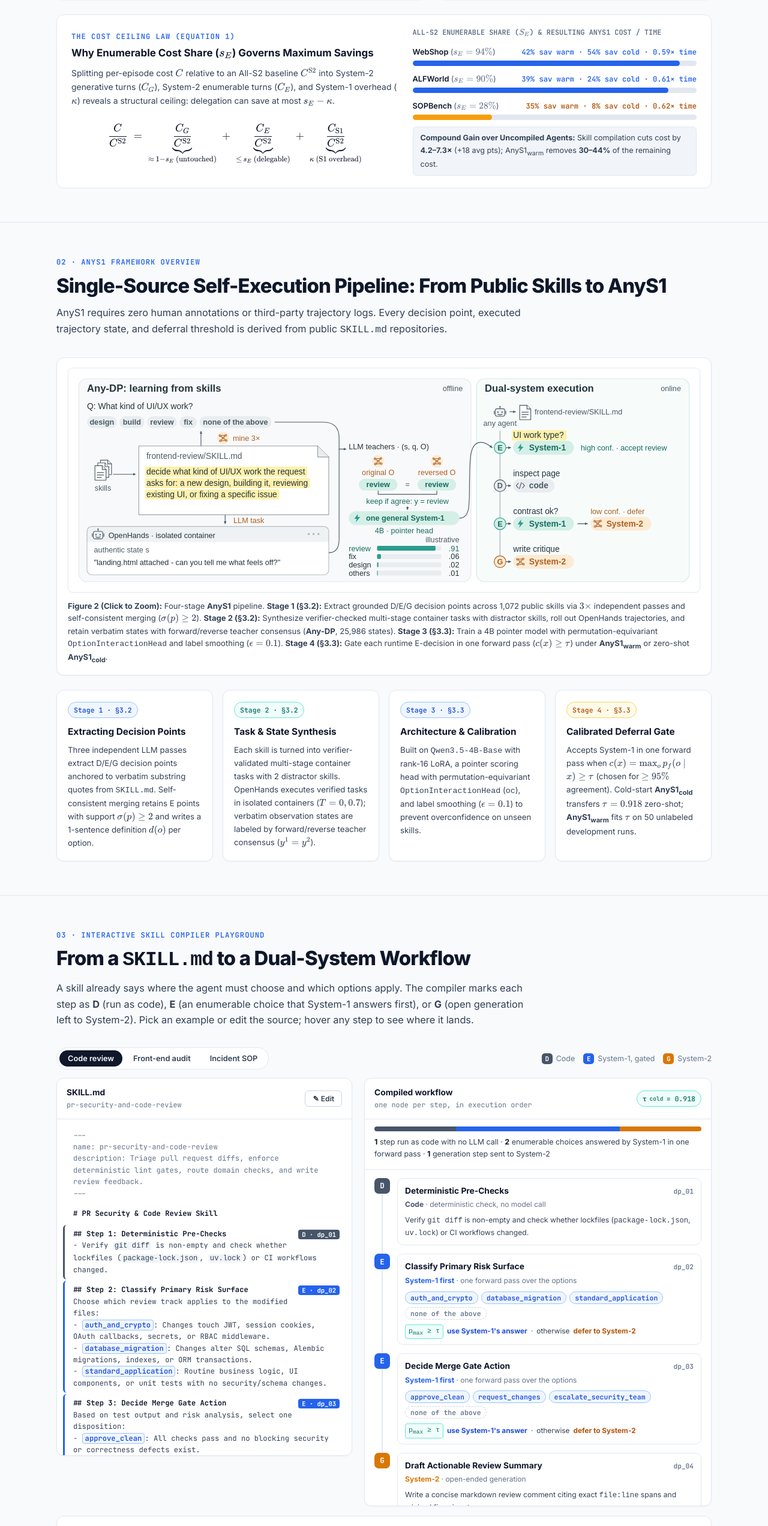
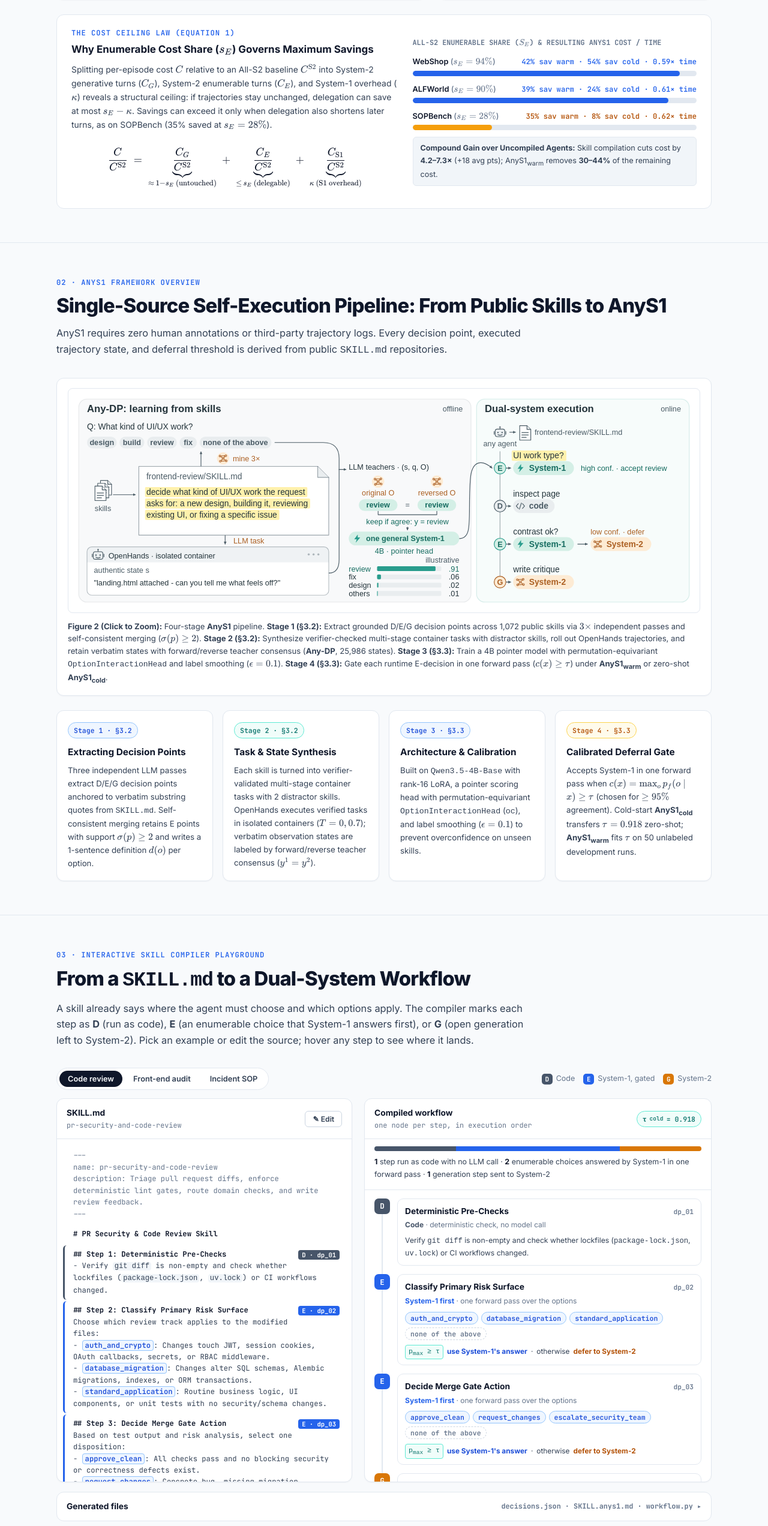
Before and after one commit to middle-chunjie/AnyS1, a plain HTML site: page index.html in a window 1280 px wide. Shown: the part 1896-4440 px from the top of the page at 60% size. Drawn offline with nearby package versions, Linux system fonts and the light colour scheme.

Commit message:
Equal-height playground panes; qualify the savings ceiling
Co-Authored-By: Claude Opus 5.5 <noreply@anthropic.com>

```diff
--- a/index.html
+++ b/index.html
@@ -957,7 +957,10 @@
     .cp-legend span { display: inline-flex; align-items: center; gap: 6px; }
     .cp-dot { width: 18px; height: 18px; border-radius: 5px; display: inline-grid; place-items: center; font: 700 0.68rem var(--font-mono); color: #fff; flex: none; }
     .cp-dot.t-D { background: var(--d-node); } .cp-dot.t-E { background: var(--e-node); } .cp-dot.t-G { background: var(--g-node); }
-    .cp-grid { display: grid; grid-template-columns: minmax(0, 0.92fr) minmax(0, 1.08fr); gap: 20px; align-items: start; }
+    .cp-grid { display: grid; grid-template-columns: minmax(0, 0.92fr) minmax(0, 1.08fr); gap: 20px; align-items: stretch; }
+    .cp-grid > .cp-pane { display: flex; flex-direction: column; height: 640px; }
+    .cp-grid > .cp-pane > .cp-source, .cp-grid > .cp-pane > .cp-flow { flex: 1 1 auto; min-height: 0; max-height: none; }
+    .cp-source #skillInput { height: 100%; min-height: 0; resize: none; }
     @media (max-width: 920px) { .cp-grid { grid-template-columns: 1fr; } }
     .cp-pane { background: var(--surface); border: 1px solid var(--border); border-radius: var(--radius-md); box-shadow: var(--shadow-sm); overflow: hidden; }
     .cp-pane-head { display: flex; justify-content: space-between; align-items: center; gap: 10px; padding: 12px 16px; border-bottom: 1px solid var(--border); }
@@ -966,7 +969,8 @@
     .cp-edit-btn { appearance: none; border: 1px solid var(--border-strong); background: var(--surface); color: var(--fg-secondary); font: 600 0.76rem var(--font-sans); padding: 5px 12px; border-radius: 6px; cursor: pointer; }
     .cp-edit-btn.active { background: var(--primary); border-color: var(--primary); color: #fff; }
     .cp-source { max-height: 560px; overflow: auto; padding: 10px 10px 12px; font-family: var(--font-mono); font-size: 0.76rem; line-height: 1.6; }
-    .cp-source .skill-editor { min-height: 520px; margin: 0; }
+    .cp-source .skill-editor { margin: 0; display: block; }
+    .cp-source .skill-editor[hidden] { display: none; }
     .cp-block { position: relative; padding: 6px 10px 6px 14px; margin: 2px 0; border-radius: 6px; border-left: 3px solid transparent; color: var(--fg-secondary); transition: background 0.15s ease; white-space: pre-wrap; word-break: break-word; }
     .cp-block.meta { color: var(--muted); }
     .cp-block.t-D { border-left-color: var(--d-node); }
@@ -986,7 +990,7 @@
     .cp-profile-text { font-size: 0.78rem; color: var(--fg-secondary); }
     .cp-profile-text b { color: var(--fg); }
     .cp-flow { list-style: none; margin: 0; padding: 14px 16px 6px; max-height: 560px; overflow: auto; }
-    @media (max-width: 920px) { .cp-flow, .cp-source { max-height: 460px; } .cp-presets { border-radius: 12px; } }
+    @media (max-width: 920px) { .cp-grid > .cp-pane { height: auto; } .cp-grid > .cp-pane > .cp-source, .cp-grid > .cp-pane > .cp-flow { max-height: 460px; } .cp-source #skillInput { height: 440px; } .cp-presets { border-radius: 12px; } }
     .cp-node { position: relative; display: grid; grid-template-columns: 26px 1fr; gap: 12px; padding-bottom: 14px; cursor: pointer; }
     .cp-node::before { content: ""; position: absolute; left: 12px; top: 26px; bottom: 0; width: 2px; background: var(--border); }
     .cp-node:last-child::before { display: none; }
@@ -1240,7 +1244,7 @@
           <div class="section-eyebrow" style="margin-bottom: 4px;">The Cost Ceiling Law (Equation 1)</div>
           <h3 style="margin: 0 0 8px; font-size: 1.06rem;">Why Enumerable Cost Share ($s_E$) Governs Maximum Savings</h3>
           <p style="margin: 0; font-size: 0.87rem; color: var(--fg-secondary);">
-            Splitting per-episode cost $C$ relative to an All-S2 baseline $C^{\mathrm{S2}}$ into System-2 generative turns ($C_G$), System-2 enumerable turns ($C_E$), and System-1 overhead ($\kappa$) reveals a structural ceiling: delegation can save at most $s_E - \kappa$.
+            Splitting per-episode cost $C$ relative to an All-S2 baseline $C^{\mathrm{S2}}$ into System-2 generative turns ($C_G$), System-2 enumerable turns ($C_E$), and System-1 overhead ($\kappa$) reveals a structural ceiling: if trajectories stay unchanged, delegation can save at most $s_E - \kappa$. Savings can exceed it only when delegation also shortens later turns, as on SOPBench (35% saved at $s_E = 28\%$).
           </p>
           <div style="margin-top: 12px; font-size: 0.94rem; overflow-x: auto;">
             $$\frac{C}{C^{\mathrm{S2}}} \;=\; \underbrace{\frac{C_G}{C^{\mathrm{S2}}}}_{\approx\,1-s_E\text{ (untouched)}} \;+\; \underbrace{\frac{C_E}{C^{\mathrm{S2}}}}_{\le\, s_E\text{ (delegable)}} \;+\; \underbrace{\frac{C_{\mathrm{S1}}}{C^{\mathrm{S2}}}}_{\kappa\text{ (S1 overhead)}}$$
```
